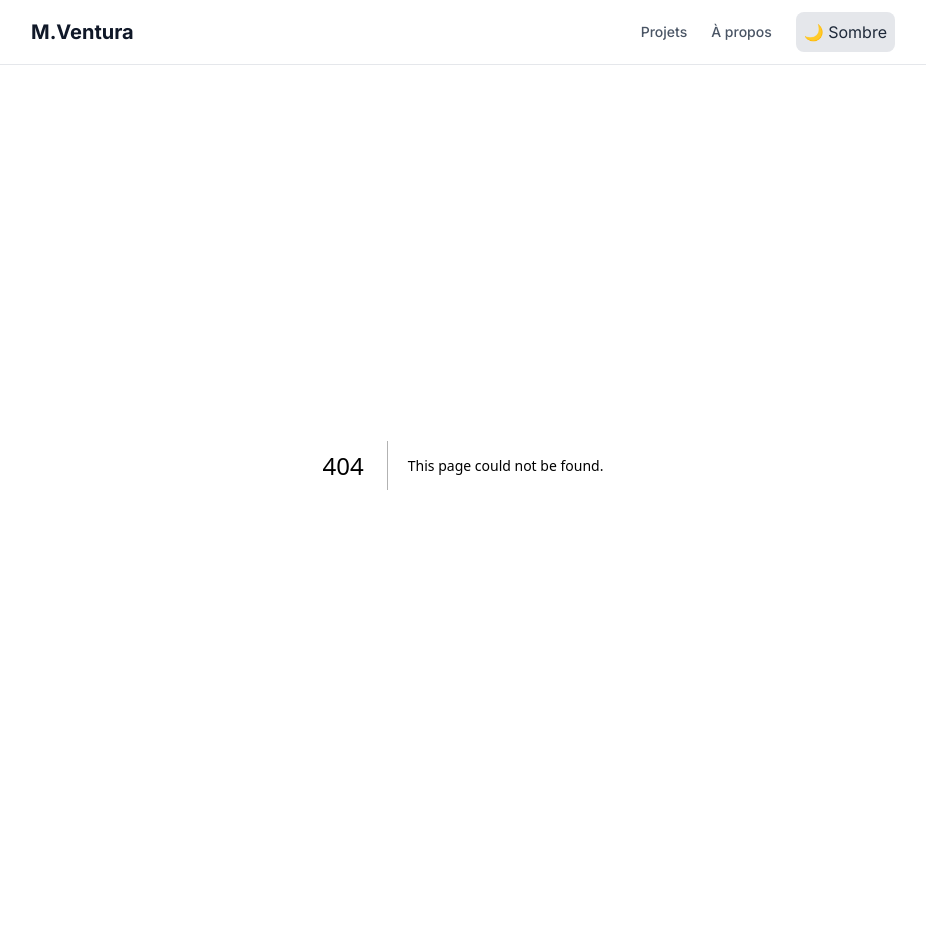
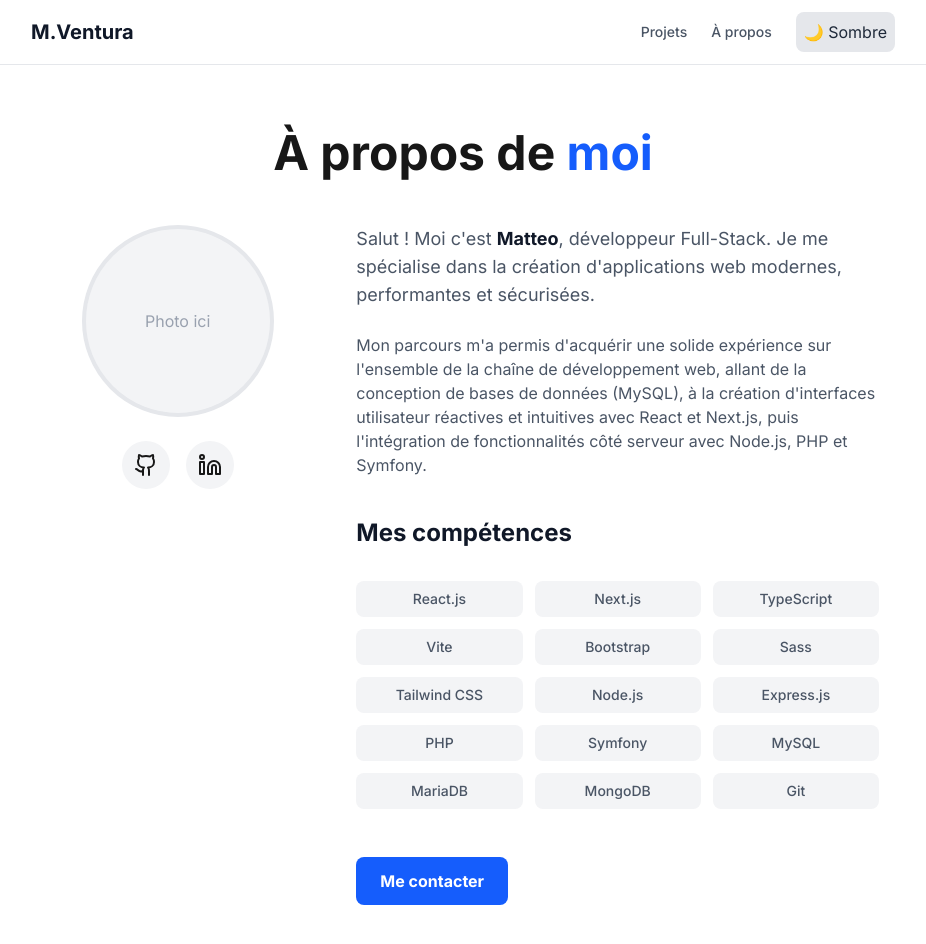
Before and after one commit to MacFly-99/Portfolio, a Next.js app: page /a-propos in a window 1280 px wide. Before the commit this address had no page. Shown: the top 944 px of the page, without its empty margins (177-1103 px from the left). Before the commit the page ends 865 px from the top, so only its background shows below. Built offline with nearby package versions, Linux system fonts and the light colour scheme.

Commit message:
Create the page 'About'

```diff
--- /dev/null
+++ b/app/a-propos/page.tsx
@@ -0,0 +1,71 @@
+import Image from "next/image";
+
+export default function AboutPage() {
+  return (
+    <main className="max-w-4xl mx-auto p-8 py-16">
+
+      {/* Titre de la page */}
+      <h1 className="text-4xl md:text-5xl font-bold mb-12 text-center">
+        À propos de <span className="text-blue-600 dark:text-blue-400">moi</span>
+      </h1>
+
+      <div className="flex flex-col md:flex-row gap-12 items-start">
+
+        {/* Colonne de gauche : Photo/Illustration */}
+        <div className="w-full md:w-1/3 flex flex-col items-center">
+          {/* Remplacer par ma vraie photo dans le dossier public */}
+          <div className="relative w-48 h-48 rounded-full overflow-hidden border-4 border-gray-200 dark:border-gray-700 mb-6 bg-gray-100 dark:bg-gray-800">
+             {/* <Image src="/ma-photo.jpg" alt="Matteo Ventura" fill className="object-cover" /> */}
+             <div className="flex items-center justify-center h-full text-gray-400">
+               Photo ici
+             </div>
+          </div>
+
+          {/* Liens sociaux */}
+          <div className="flex gap-4">
+            <a href="https://github.com/MacFly-99" target="_blank" rel="noreferrer" className="p-3 bg-gray-100 dark:bg-gray-800 rounded-full hover:bg-gray-200 dark:hover:bg-gray-700 transition-colors">
+              {/* Icône GitHub SVG */}
+              <svg xmlns="http://www.w3.org/2000/svg" width="24" height="24" viewBox="0 0 24 24" fill="none" stroke="currentColor" strokeWidth="2" strokeLinecap="round" strokeLinejoin="round"><path d="M15 22v-4a4.8 4.8 0 0 0-1-3.5c3 0 6-2 6-5.5.08-1.25-.27-2.48-1-3.5.28-1.15.28-2.35 0-3.5 0 0-1 0-3 1.5-2.64-.5-5.36-.5-8 0C6 2 5 2 5 2c-.3 1.15-.3 2.35 0 3.5A5.403 5.403 0 0 0 4 9c0 3.5 3 5.5 6 5.5-.39.49-.68 1.05-.85 1.65-.17.6-.22 1.23-.15 1.85v4"/><path d="M9 18c-4.51 2-5-2-7-2"/></svg>
+            </a>
+            <a href="https://linkedin.com/in/ton-profil" target="_blank" rel="noreferrer" className="p-3 bg-gray-100 dark:bg-gray-800 rounded-full hover:bg-gray-200 dark:hover:bg-gray-700 transition-colors">
+              {/* Icône LinkedIn SVG */}
+              <svg xmlns="http://www.w3.org/2000/svg" width="24" height="24" viewBox="0 0 24 24" fill="none" stroke="currentColor" strokeWidth="2" strokeLinecap="round" strokeLinejoin="round"><path d="M16 8a6 6 0 0 1 6 6v7h-4v-7a2 2 0 0 0-2-2 2 2 0 0 0-2 2v7h-4v-7a6 6 0 0 1 6-6z"/><rect width="4" height="12" x="2" y="9"/><circle cx="4" cy="4" r="2"/></svg>
+            </a>
+          </div>
+        </div>
+
+        {/* Colonne de droite : Texte */}
+        <div className="w-full md:w-2/3 space-y-6 text-gray-600 dark:text-gray-300">
+          <p className="text-lg">
+            Salut ! Moi c'est <strong className="text-gray-900 dark:text-white">Matteo</strong>, développeur Full-Stack.
+            Je me spécialise dans la création d'applications web modernes, performantes et sécurisées.
+          </p>
+
+          <p>
+            Mon parcours m'a permis d'acquérir une solide expérience sur l'ensemble de la chaîne de développement web,
+            allant de la conception de bases de données (MySQL), à la création d'interfaces utilisateur
+            réactives et intuitives avec React et Next.js,
+            puis l'intégration de fonctionnalités côté serveur avec Node.js, PHP et Symfony.
+          </p>
+
+          <h2 className="text-2xl font-bold text-gray-900 dark:text-white pt-4">Mes compétences</h2>
+
+          <div className="grid grid-cols-2 sm:grid-cols-3 gap-3 pt-2">
+            {["React.js", "Next.js", "TypeScript", "Vite", "Bootstrap", "Sass", "Tailwind CSS", "Node.js", "Express.js", "PHP", "Symfony", "MySQL", "MariaDB", "MongoDB", "Git"].map((skill) => (
+              <div key={skill} className="px-4 py-2 bg-gray-100 dark:bg-gray-800 rounded-lg text-center font-medium text-sm">
+                {skill}
+              </div>
+            ))}
+          </div>
+
+          <div className="pt-6">
+            <a href="mailto:contact@matteoventura.fr" className="inline-block bg-blue-600 hover:bg-blue-700 text-white font-bold py-3 px-6 rounded-lg transition-colors">
+              Me contacter
+            </a>
+          </div>
+        </div>
+
+      </div>
+    </main>
+  );
+}
```
